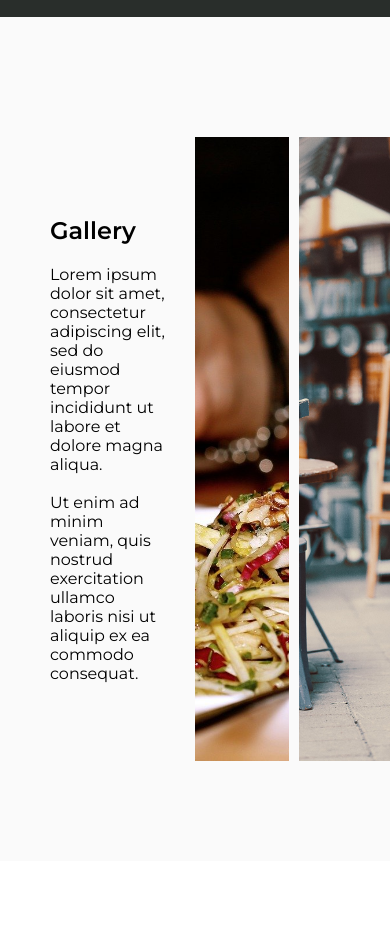
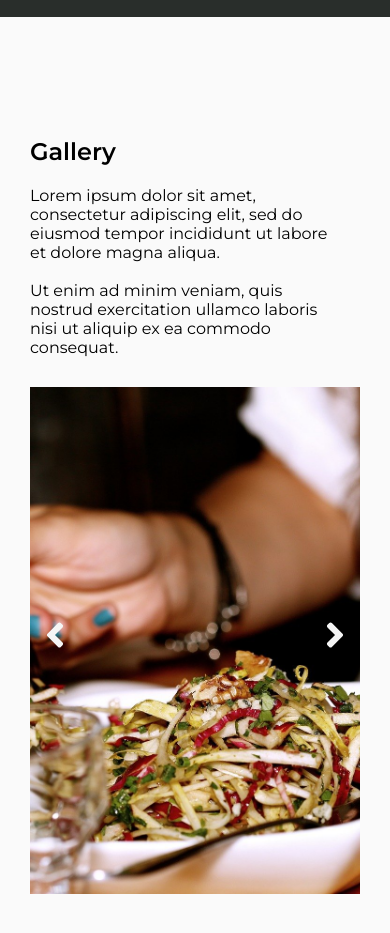
Before and after one commit to PatrycjaKalinowska/warsaw-restaurant, a React (Create React App) app: page / in a window 390 px wide. Shown: the part 3120-4053 px from the top of the page. Before the commit the page ends 3981 px from the top, so only its background shows below. Built offline with nearby package versions, Linux system fonts and the light colour scheme.

Commit message:
added photo scroll handling and some fixes to styling of Gallery component

```diff
--- a/src/components/Gallery/Gallery.css
+++ b/src/components/Gallery/Gallery.css
@@ -3,11 +3,10 @@
     height: 100vh;
     background-color: var(--secondary-color);
     font-family: 'Montserrat', sans-serif;
-    padding: 120px 50px 100px 50px;
+    padding: 120px 0 100px 50px;
     display: flex;
     justify-content: space-between;
     align-items: center;
-    overflow-x: hidden;
 }
 
 .gallery__header {
@@ -15,22 +14,102 @@
 }
 
 .gallery__text-container {
-    max-width: 50%;
+    max-width: 40%;
     align-self: center;
     margin-right: 30px;
 }
 
 .gallery__gallery-container {
-    max-width: 50%;
+    max-width: 60%;
     height: 100%;
+    display: flex;
+    position: relative;
+}
+
+.gallery__photos-container {
+    margin: 0;
+    padding: 0;
+    width: 100%;
+    height: 100%;
+    overflow-x: scroll;
     display: flex;
     justify-content: space-between;
     align-items: center;
+    scroll-behavior: smooth;
+}
+
+.gallery__photos-container::-webkit-scrollbar {
+    display: none;
 }
 
 .gallery__gallery-photo {
     height: 100%;
-    width: 65%;
+    width: 80%;
     object-fit: cover;
     margin-right: 10px;
 }
+
+.gallery__arrow {
+    color: var(--text-primary-color);
+    font-size: 40px;
+    position: absolute;
+    top: 45%;
+    cursor: pointer;
+}
+
+.gallery__arrow-left {
+    left: 5px;
+}
+
+.gallery__arrow-right {
+    right: 5px;
+}
+
+@media screen and (max-width: 650px) {
+    .gallery {
+        flex-direction: column;
+        justify-content: flex-start;
+        align-items: flex-start;
+        padding: 120px 50px 100px 50px;
+        height: 120vh;
+    }
+
+    .gallery__text-container {
+        max-width: 100%;
+        margin-bottom: 30px;
+    }
+
+    .gallery__gallery-container {
+        max-width: 100%;
+        height: 60vh;
+    }
+}
+
+@media screen and (max-width: 450px) {
+    .gallery__gallery-photo {
+        height: 100%;
+        width: 100%;
+    }
+}
+
+@media screen and (max-width: 400px) {
+    .gallery {
+        padding: 120px 30px 100px 30px;
+    }
+
+}
+
+@media screen and (max-width: 385px) {
+    .gallery__header {
+        font-size: 20px;
+    }
+    .gallery__text {
+        font-size: 14px;
+    }
+}
+
+@media screen and (max-width: 350px) {
+    .gallery {
+        padding: 120px 20px 100px 20px;
+    }
+}
--- a/src/components/Gallery/Gallery.js
+++ b/src/components/Gallery/Gallery.js
@@ -4,11 +4,21 @@ import photo02 from '../../assets/photos/photo02.jpg';
 import photo03 from '../../assets/photos/photo03.jpg';
 import photo04 from '../../assets/photos/photo04.jpg';
 import photo05 from '../../assets/photos/photo05.jpg';
-import { useState } from 'react';
+import { useRef, useState } from 'react';
 import { FaAngleLeft, FaAngleRight } from 'react-icons/fa';
 
 const Gallery = () => {
     const [photos, setPhotos] = useState([photo01, photo02, photo03, photo04, photo05]);
+    const scrollImage = useRef(null);
+
+    const handleArrowClick = (direction) => {
+        const { current } = scrollImage;
+        if (direction === 'left') {
+            current.scrollLeft -= 300;
+        } else {
+            current.scrollLeft += 300;
+        }
+    }
 
     return <div className='gallery' id="gallery">
         <div className='gallery__text-container'>
@@ -16,12 +26,14 @@ const Gallery = () => {
             <p className='gallery__text'>Lorem ipsum dolor sit amet, consectetur adipiscing elit, sed do eiusmod tempor incididunt ut labore et dolore magna aliqua.  <br /><br />Ut enim ad minim veniam, quis nostrud exercitation ullamco laboris nisi ut aliquip ex ea commodo consequat. </p>
         </div>
         <div className='gallery__gallery-container'>
-            {photos.map((item, index) => <img key={index} className="gallery__gallery-photo" src={item} alt='gallery'></img>)}
-
+            <FaAngleLeft className='gallery__arrow gallery__arrow-left' onClick={() => handleArrowClick('left')} />
+            <FaAngleRight className='gallery__arrow gallery__arrow-right' onClick={() => handleArrowClick('right')}/>
+            <div className='gallery__photos-container' ref={scrollImage}>
+                {photos.map((item, index) => <img key={index} className="gallery__gallery-photo" src={item} alt='gallery'></img>)}
+            </div>
         </div>
-
-
     </div>
 }
 
+
 export default Gallery;
```
